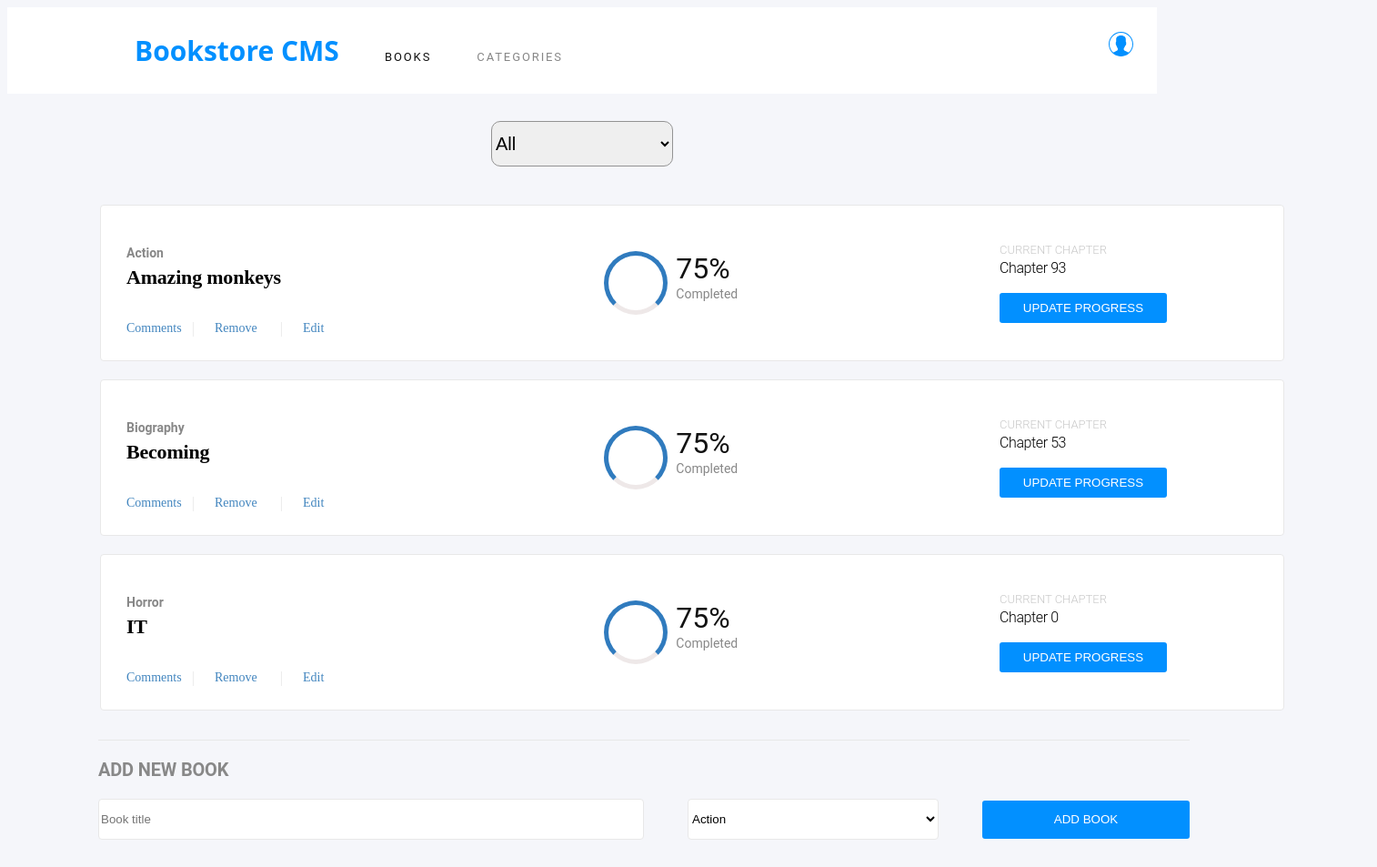
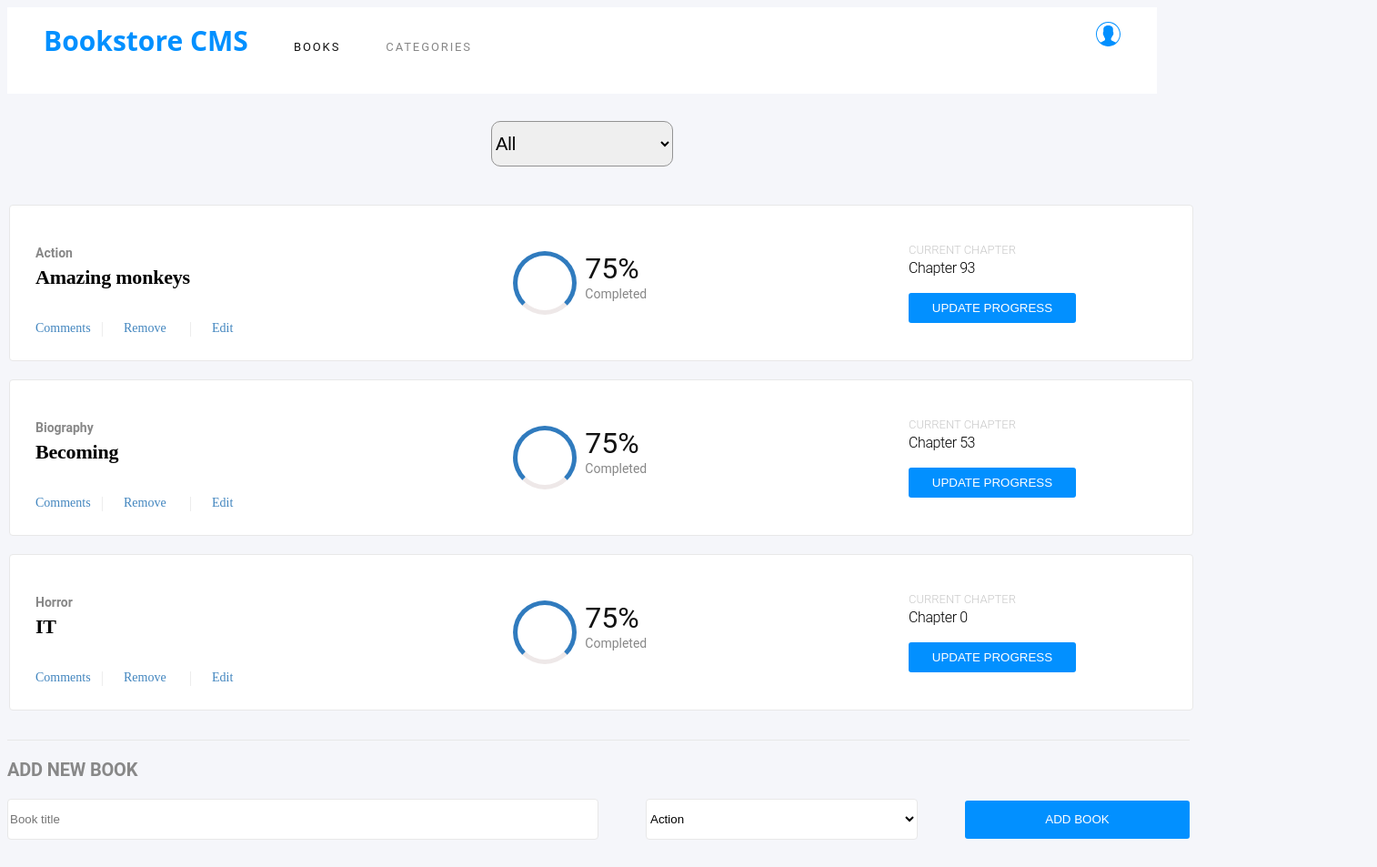
Before and after one commit to rida-elbahtouri/Bookstore, a React (Create React App) app: page / in a window 1280 px wide. Shown: the whole page at 91% size, 1514 px wide, since content can reach past the window. Before the commit the page ends 931 px from the top, so only its background shows below. Built offline with nearby package versions, Linux system fonts and the light colour scheme.

Commit message:
center nav and add new book form

```diff
--- a/src/components/Nav.js
+++ b/src/components/Nav.js
@@ -2,7 +2,8 @@ import React from "react";
 import icon from '../assets/user.svg'
 
 const NavBar = () => (
-  <nav className="panel-bg ">
+  <nav className="">
+  <div className="panel-bg">
     <ul>
         <li>
           <a href="#" className="azure Bookstore-CMS">
@@ -23,6 +24,8 @@ const NavBar = () => (
           <img src={icon} className="azure Mask"></img>
         </li>
       </ul>
+  </div>
+
   </nav>
 );
 
--- a/src/index.css
+++ b/src/index.css
@@ -5,9 +5,10 @@ body {
 }
 
 .panel-bg {
-  width: 100%;
+  width: 1390px;
+  margin: 0 auto;
   height: 95px;
-  background-color: #ffffff;
+  position: relative;
 }
 
 .azure {
@@ -17,15 +18,16 @@ body {
 .Mask {
   width: 27px;
   height: 27px;
-  float: right;
 
   position: absolute;
-  right: 26px;
+  right: 40px;
 }
 nav {
   position: relative;
   display: flex;
   align-items: center;
+  width: 100%;
+  background-color: #FFFFFF;
 }
 li {
   list-style: none;
@@ -39,15 +41,15 @@ a {
 .Bookstore-CMS {
   width: 240px;
   height: 37px;
-  font-family: Montserratapple-system, system-ui, 'Segoe UI', Roboto, Oxygen,
-    Ubuntu, Cantarell, 'Fira Sans', 'Droid Sans', 'Helvetica Neue', sans-serif;
+  font-family: Montserratapple-system, system-ui, "Segoe UI", Roboto, Oxygen,
+    Ubuntu, Cantarell, "Fira Sans", "Droid Sans", "Helvetica Neue", sans-serif;
   font-size: 30px;
   font-weight: bold;
   font-stretch: normal;
   font-style: normal;
   line-height: normal;
   letter-spacing: normal;
-  margin-left: 100px;
+
 }
 .BOOKS {
   width: 59px;
@@ -100,14 +102,18 @@ a {
   border-radius: 4px;
   border: solid 1px #e8e8e8;
   background-color: #ffffff;
-  margin-left: 100px;
-  margin-right: 100px;
+  margin-left: auto;
+  margin-right: auto;
   display: flex;
   justify-content: space-between;
   align-items: center;
   padding-right: 100px;
 }
 
+table {
+  margin-left: auto;
+  margin-right: auto;
+}
 /* .book-table{
    width: 100%;
   margin-top: 30px;
@@ -261,10 +267,9 @@ button {
 }
 .book-form {
   border-top: 1px solid #e8e8e8;
-  margin-top: 30px;
-  width: 1200px;
-  /* margin: 0 auto; */
-  margin-left: 100px;
+  width: 1300px;
+  margin: 30px auto;
+
   font-family: Roboto, Helvetica, sans-serif;
 }
 .book-form h3 {
```
Lines whose indentation alone changed are shown as unchanged.
